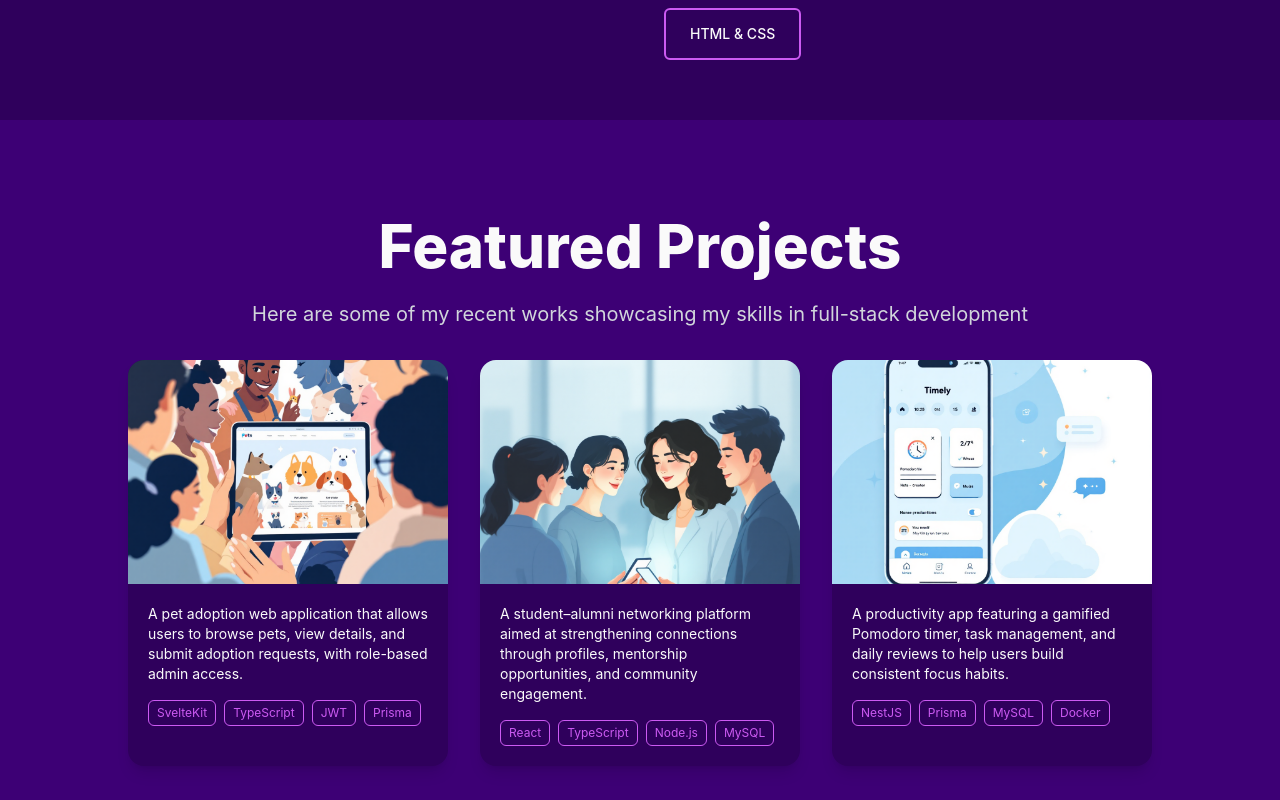
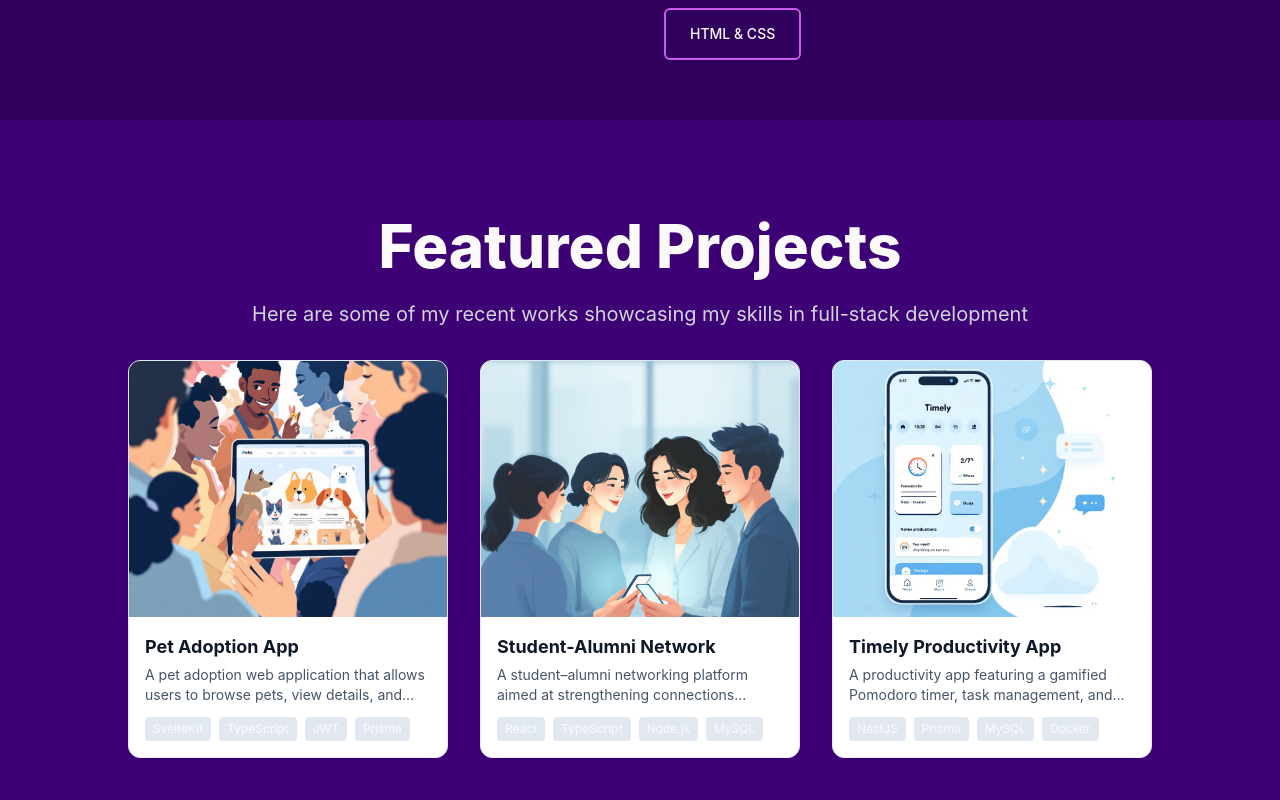
Before and after one commit to Vasuuu641/portfolio, a React (Create React App) app: page /connect in a window 1280 px wide. Shown: the part 1480-2280 px from the top of the page. Built offline with nearby package versions, Linux system fonts and the light colour scheme.

Commit message:
Added a project modal to give details about each project

```diff
--- a/src/components/Card.tsx
+++ b/src/components/Card.tsx
@@ -1,67 +1,61 @@
 import { Github, ExternalLink } from "lucide-react";
+import type { Project } from "../types/Project";
 
 type ProjectCardProps = {
-  image: string;
-  description: string;
-  techStack: string[];
-  projectURL: string;
-  githubURL: string;
+  project: Project;
+  onView: (project: Project) => void;
 };
 
-export default function ProjectCard({
-  image,
-  description,
-  techStack,
-  projectURL,
-  githubURL,
-}: ProjectCardProps) {
+export default function ProjectCard({ project, onView }: ProjectCardProps) {
   return (
-    <div className="group relative w-full max-w-sm overflow-hidden rounded-2xl bg-[hsl(var(--bg-dark-1))] shadow-lg transition-transform duration-300 hover:-translate-y-2">
-
-      {/* Image */}
-      <div className="relative h-56 overflow-hidden">
+    <div className="group rounded-xl overflow-hidden bg-white dark:bg-slate-800 border border-slate-200 dark:border-slate-700 shadow-sm hover:shadow-lg transition-all cursor-pointer">
+      {/* Image section */}
+      <div className="relative h-48 md:h-56 lg:h-64 overflow-hidden">
         <img
-          src={image}
-          alt="Project preview"
-          className="h-full w-full object-cover transition-transform duration-500 group-hover:scale-110"
+          src={project.image}
+          alt={project.title}
+          className="w-full h-full object-cover transition-transform duration-500 group-hover:scale-110"
         />
 
-        {/* Overlay icons */}
-        <div className="absolute bottom-3 left-3 flex gap-3 opacity-0 transition-opacity duration-300 group-hover:opacity-100">
-          {projectURL && (
-            <a
-              href={projectURL}
-              target="_blank"
-              rel="noopener noreferrer"
-              className="rounded-full bg-black/60 p-2 text-white backdrop-blur hover:bg-black/80"
-            >
-              <ExternalLink size={16} />
-            </a>
-          )}
-
+        {/* Hover overlay */}
+        <div className="absolute inset-0 bg-black/40 opacity-0 group-hover:opacity-100 transition-opacity flex items-center justify-center gap-4">
+          {/* GitHub */}
           <a
-            href={githubURL}
+            href={project.githubURL}
             target="_blank"
             rel="noopener noreferrer"
-            className="rounded-full bg-black/60 p-2 text-white backdrop-blur hover:bg-black/80"
+            className="p-3 rounded-full bg-white/10 hover:bg-white/20 transition"
+            onClick={(e) => e.stopPropagation()}
           >
-            <Github size={16} />
+            <Github className="w-5 h-5 text-white" />
           </a>
+
+          {/* View */}
+          <button
+            onClick={(e) => {
+              e.stopPropagation();
+              onView(project);
+            }}
+            className="p-3 rounded-full bg-white/10 hover:bg-white/20 transition"
+          >
+            <ExternalLink className="w-5 h-5 text-white" />
+          </button>
         </div>
       </div>
 
-      {/* Content */}
-      <div className="p-5">
-        <p className="mb-4 text-sm text-[hsl(var(--foreground))]/80">
-          {description}
+      {/* Info section */}
+      <div className="p-4">
+        <h3 className="text-lg font-bold text-slate-900 dark:text-white">
+          {project.title}
+        </h3>
+        <p className="text-sm text-slate-600 dark:text-slate-400 line-clamp-2 mt-1">
+          {project.description}
         </p>
-
-        {/* Tech stack */}
-        <div className="flex flex-wrap gap-2">
-          {techStack.map((tech) => (
+        <div className="flex flex-wrap gap-2 mt-3">
+          {project.techStack.map((tech) => (
             <span
               key={tech}
-              className="rounded-md border border-[hsl(var(--accent))]/40 px-2 py-1 text-xs text-[hsl(var(--accent))]"
+              className="px-2 py-1 text-xs bg-slate-200 dark:bg-slate-700 rounded"
             >
               {tech}
             </span>
--- /dev/null
+++ b/src/components/ProjectDetailModal.tsx
@@ -0,0 +1,57 @@
+import { X } from "lucide-react";
+import { useState } from "react";
+import type { Project } from "../types/Project";
+
+type ProjectModalProps = {
+  project: Project;
+  onClose: () => void;
+  isOpen?: boolean;
+};
+
+const tabs = ["overview", "design", "development", "challenges"] as const;
+
+export default function ProjectModal({ project, onClose }: ProjectModalProps) {
+  const [activeTab, setActiveTab] = useState<(typeof tabs)[number]>("overview");
+
+  return (
+    <div className="fixed inset-0 z-50 bg-black/70 flex items-center justify-center">
+      <div className="bg-neutral-900 w-full max-w-4xl rounded-xl p-6 relative">
+        {/* Close */}
+        <button
+          onClick={onClose}
+          className="absolute top-4 right-4 text-neutral-400 hover:text-white"
+        >
+          <X />
+        </button>
+
+        {/* Title */}
+        <h2 className="text-2xl font-semibold mb-4">{project.title}</h2>
+
+        {/* Nav */}
+        <nav className="flex gap-6 border-b border-neutral-700 mb-6">
+          {tabs.map((tab) => (
+            <button
+              key={tab}
+              onClick={() => setActiveTab(tab)}
+              className={`pb-2 capitalize ${
+                activeTab === tab
+                  ? "text-white border-b-2 border-white"
+                  : "text-neutral-400"
+              }`}
+            >
+              {tab}
+            </button>
+          ))}
+        </nav>
+
+        {/* Content */}
+        <div className="text-neutral-300 leading-relaxed">
+          {activeTab === "overview" && project.overview}
+          {activeTab === "design" && project.design}
+          {activeTab === "development" && project.development}
+          {activeTab === "challenges" && project.challenges}
+        </div>
+      </div>
+    </div>
+  );
+}
--- a/src/pages/About.tsx
+++ b/src/pages/About.tsx
@@ -11,7 +11,7 @@ function About()
         >
              <div className="max-w-6xl mx-auto grid grid-cols-1 md:grid-cols-2 gap-12 items-start">
 
-                 <div className="flex justify-center md : justify-start">
+                 <div className="flex justify-center md:justify-start">
                  <img
                  src={image}
                  alt="Vasundhara Ravikumar"
--- a/src/pages/Projects.tsx
+++ b/src/pages/Projects.tsx
@@ -1,54 +1,85 @@
 import ProjectCard from "../components/Card";
+import { useState } from "react";
+import ProjectDetailModal from "../components/ProjectDetailModal";
+import type { Project } from "../types/Project";
 
-
+type ProjectKey = "pets" | "students" | "timely" | null;
 
 function Projects() {
+  const [activeProject, setActiveProject] = useState<ProjectKey>(null);
+
+  const projects: Record<NonNullable<ProjectKey>, Project> = {
+    pets: {
+      id: "pets",
+      image: "/pets.png",
+      description:
+        "A pet adoption web application that allows users to browse pets, view details, and submit adoption requests, with role-based admin access.",
+      techStack: ["SvelteKit", "TypeScript", "JWT", "Prisma"],
+      githubURL: "https://github.com/Vasuuu641/Pets",
+      title: "Pet Adoption App", // optional, used in modal
+      overview: "A comprehensive pet adoption platform",
+      design: "Modern and user-friendly interface",
+      development: "Full-stack development with authentication",
+      challenges: "Implementing role-based access control",
+    },
+    students: {
+      id: "students",
+      image: "/students.png",
+      description:
+        "A student–alumni networking platform aimed at strengthening connections through profiles, mentorship opportunities, and community engagement.",
+      techStack: ["React", "TypeScript", "Node.js", "MySQL"],
+      githubURL: "https://github.com/Vasuuu641/Student_Alumni_Network",
+      title: "Student-Alumni Network",
+      overview: "Connect students with alumni mentors",
+      design: "Intuitive networking interface",
+      development: "Full-stack MERN application",
+      challenges: "Managing user profiles and connections",
+    },
+    timely: {
+      id: "timely",
+      image: "/timely.png",
+      description:
+        "A productivity app featuring a gamified Pomodoro timer, task management, and daily reviews to help users build consistent focus habits.",
+      techStack: ["NestJS", "Prisma", "MySQL", "Docker"],
+      githubURL: "https://github.com/Vasuuu641/Timely_Public",
+      title: "Timely Productivity App",
+      overview: "Gamified productivity with Pomodoro timer",
+      design: "Engaging and motivating UI",
+      development: "Backend with NestJS and Docker containerization",
+      challenges: "Implementing gamification mechanics",
+    },
+  };
 
   return (
-
-    <section id = "projects"
-    className = "min-h-screen flex flex-col justify-start items-center px-6 md:px-16 lg:px-32 pt-24 bg-[hsl(var(--bg-dark-2))] text-[hsl(var(--foreground))]">
-
+    <section
+      id="projects"
+      className="min-h-screen flex flex-col justify-start items-center px-6 md:px-16 lg:px-32 pt-24 bg-[hsl(var(--bg-dark-2))] text-[hsl(var(--foreground))]"
+    >
       <h1 className="text-5xl md:text-6xl font-extrabold mb-6">
         Featured Projects
       </h1>
 
       <h4 className="text-lg md:text-xl text-gray-300 leading-relaxed mb-8">
-    Here are some of my recent works showcasing my skills in full-stack development
+        Here are some of my recent works showcasing my skills in full-stack
+        development
       </h4>
 
       <div className="grid grid-cols-1 md:grid-cols-2 lg:grid-cols-3 gap-8 w-full max-w-7xl">
+        <ProjectCard project={projects.pets} onView={() => setActiveProject("pets")} />
+        <ProjectCard project={projects.students} onView={() => setActiveProject("students")} />
+        <ProjectCard project={projects.timely} onView={() => setActiveProject("timely")} />
+      </div>
 
-      <ProjectCard
-      image="/pets.png"
-      description="A pet adoption web application that allows users to browse pets, view details, and submit adoption requests, with role-based admin access."
-      techStack={["SvelteKit", "TypeScript", "JWT", "Prisma"]}
-      projectURL=""
-      githubURL="https://github.com/Vasuuu641/Pets"
+      {/* Modal */}
+      {activeProject && (
+        <ProjectDetailModal
+          project={projects[activeProject]}
+          isOpen={!!activeProject}
+          onClose={() => setActiveProject(null)}
         />
-
-      <ProjectCard
-      image="/students.png"
-      description="A student–alumni networking platform aimed at strengthening connections through profiles, mentorship opportunities, and community engagement."
-      techStack={["React", "TypeScript", "Node.js", "MySQL"]}
-      projectURL=""
-      githubURL="https://github.com/Vasuuu641/Student_Alumni_Network"
-    />
-
-      <ProjectCard
-      image="/timely.png"
-      description="A productivity app featuring a gamified Pomodoro timer, task management, and daily reviews to help users build consistent focus habits."
-      techStack={["NestJS", "Prisma", "MySQL", "Docker"]}
-      projectURL=""
-      githubURL="https://github.com/Vasuuu641/Timely_Public"
-    />
-
-
-      </div>
+      )}
     </section>
-
   );
-
 }
 
 export default Projects;
--- /dev/null
+++ b/src/types/Project.ts
@@ -0,0 +1,12 @@
+export type Project = {
+  id: string;
+  title: string;
+  image: string;
+  description: string;
+  techStack: string[];
+  githubURL: string;
+  overview: string;
+  design: string;
+  development: string;
+  challenges: string;
+};
```
Lines whose indentation alone changed are shown as unchanged.
